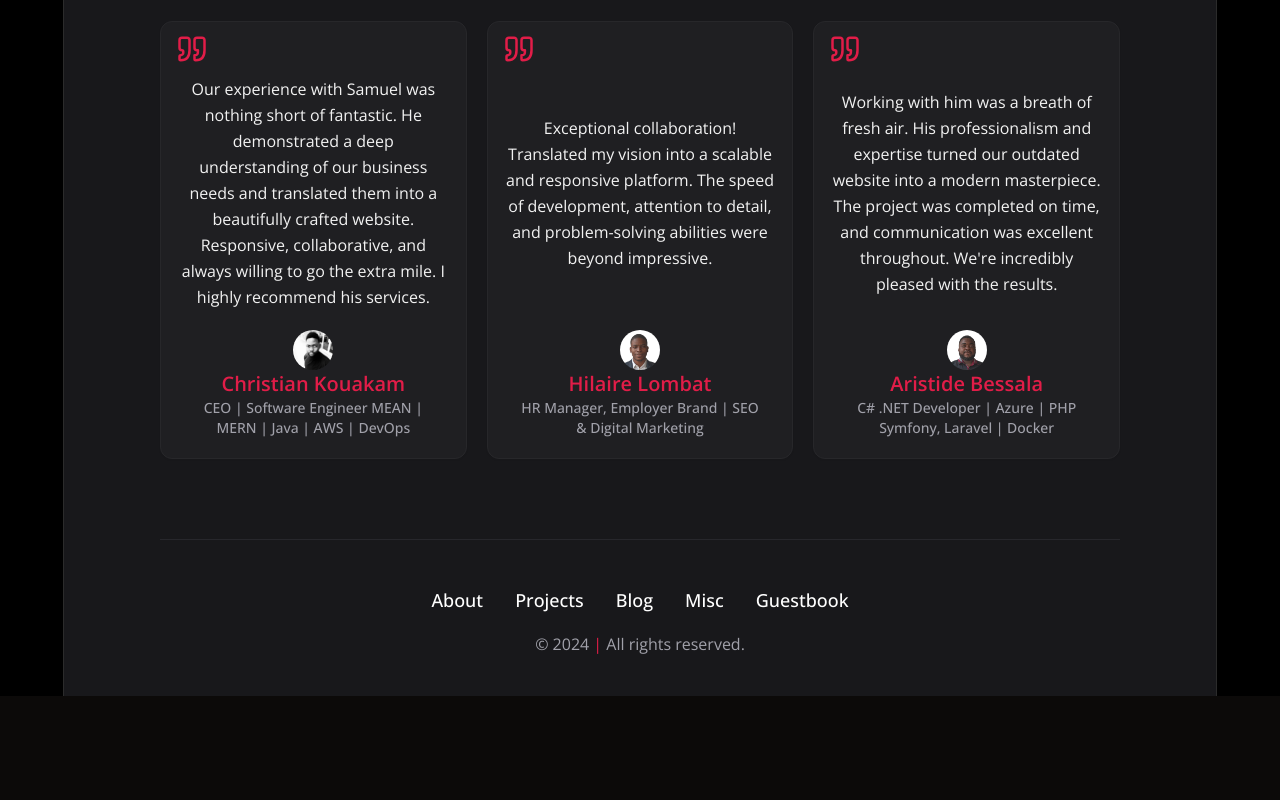
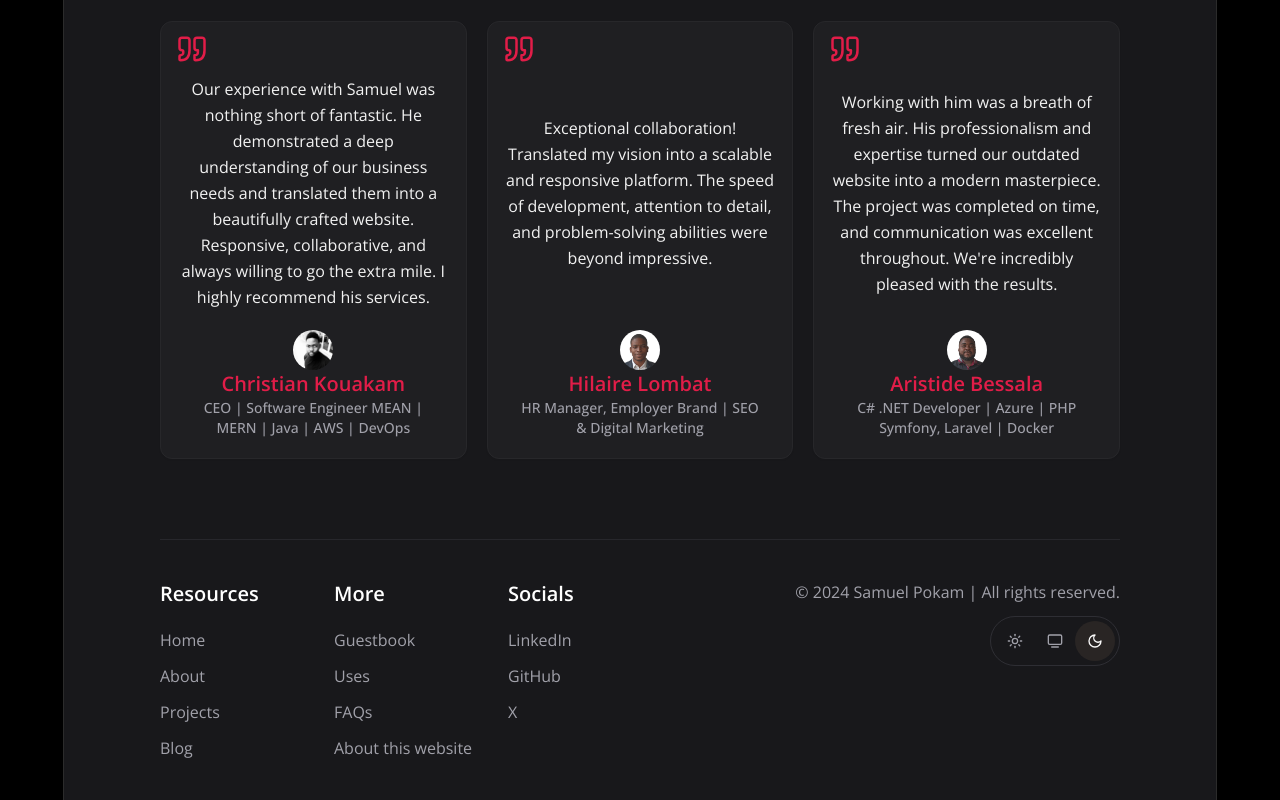
Before and after one commit to RinKhimera/rinkhimera-portfolio, a Next.js app: page /about in a window 1280 px wide. Shown: the part 1281-2081 px from the top of the page. Before the commit the page ends 1977 px from the top, so only its background shows below. Built offline with nearby package versions, Linux system fonts and the light colour scheme.

Commit message:
sitefooter changes

```diff
--- a/components/home/ExploreCard.tsx
+++ b/components/home/ExploreCard.tsx
@@ -6,8 +6,8 @@ import Link from "next/link"
 
 export const ExploreCard = () => {
   const exploreLinks = [
-    { name: "FAQs", link: "/faq" },
-    { name: "Uses", link: "Uses" },
+    { name: "FAQs", link: "/miscellaneous/faq" },
+    { name: "Uses", link: "miscellaneous/uses" },
     { name: "Blog", link: "/blog" },
     { name: "Projects", link: "/projects" },
   ]
--- a/components/shared/SiteFooter.tsx
+++ b/components/shared/SiteFooter.tsx
@@ -1,6 +1,8 @@
-import { Button } from "@/components/ui/button"
-import { navigationLinks } from "@/constants"
+import { Toggle } from "@/components/ui/toggle"
+import { footerLinks } from "@/constants"
+import { Moon, Sun, Tv2 } from "lucide-react"
 import Link from "next/link"
+import { FooterToggle } from "./theme-toggle"
 
 export const SiteFooter = () => {
   const getCurrentYear = () => {
@@ -8,27 +10,67 @@ export const SiteFooter = () => {
   }
   const currentYear = getCurrentYear()
 
+  const resourceLinks = footerLinks.find((type) => type.name === "Resources")
+  const moreLinks = footerLinks.find((type) => type.name === "More")
+  const socialLinks = footerLinks.find((type) => type.name === "Socials")
+
   return (
-    <footer className="mt-20">
-      <div className="border-t border-zinc-100 py-10 dark:border-zinc-700/40">
-        <div className="flex flex-col items-center justify-between gap-3">
-          <div className="flex flex-wrap justify-center">
-            {navigationLinks.map((link, index) => (
-              <Button
-                variant="link"
-                key={index}
-                className="text-lg transition hover:text-primary"
-                asChild
+    <footer className="mt-20 flex flex-col gap-10 border-t border-zinc-100 py-10 dark:border-zinc-700/40 lg:flex-row lg:justify-between">
+      <div className="flex flex-wrap gap-x-6 gap-y-8">
+        <div className="w-[150px] space-y-5">
+          <h2 className="text-xl font-semibold">Resources</h2>
+          <div className="flex flex-col space-y-3 text-muted-foreground">
+            {resourceLinks?.links.map((link) => (
+              <Link
+                key={link.name}
+                href={link.url}
+                className="transition hover:text-zinc-800 hover:dark:text-zinc-100"
               >
-                <Link href={link.href}>{link.text}</Link>
-              </Button>
+                {link.name}
+              </Link>
             ))}
           </div>
-          <p className="text-muted-foreground">
-            © {currentYear} <span className="text-primary">|</span> All rights
-            reserved.
-          </p>
         </div>
+
+        <div className="w-[150px] space-y-5">
+          <h2 className="text-xl font-semibold">More</h2>
+          <div className="flex flex-col space-y-3 text-muted-foreground">
+            {moreLinks?.links.map((link) => (
+              <Link
+                key={link.name}
+                href={link.url}
+                className="transition hover:text-zinc-800 hover:dark:text-zinc-100"
+              >
+                {link.name}
+              </Link>
+            ))}
+          </div>
+        </div>
+
+        <div className="w-[150px] space-y-5">
+          <h2 className="text-xl font-semibold">Socials</h2>
+          <div className="flex flex-col space-y-3 text-muted-foreground">
+            {socialLinks?.links.map((link) => (
+              <Link
+                key={link.name}
+                href={link.url}
+                target="_blank"
+                rel="noopener noreferrer"
+                className="transition hover:text-zinc-800 hover:dark:text-zinc-100"
+              >
+                {link.name}
+              </Link>
+            ))}
+          </div>
+        </div>
+      </div>
+
+      <div className="flex flex-col gap-3 lg:items-end lg:text-right">
+        <p className="text-muted-foreground">
+          © {currentYear} Samuel Pokam | All rights reserved.
+        </p>
+
+        <FooterToggle />
       </div>
     </footer>
   )
--- a/components/shared/SiteHeader.tsx
+++ b/components/shared/SiteHeader.tsx
@@ -2,7 +2,7 @@
 
 import { MobileMenu } from "@/components/shared/MobileMenu"
 import { MotionDiv } from "@/components/shared/MotionFragment"
-import { ModeToggle } from "@/components/shared/theme-toggle"
+import { HeaderToggle } from "@/components/shared/theme-toggle"
 import { Avatar, AvatarFallback, AvatarImage } from "@/components/ui/avatar"
 import { buttonVariants } from "@/components/ui/button"
 import { navigationLinks } from "@/constants"
@@ -100,7 +100,7 @@ export const SiteHeader = () => {
             <Mail />
           </Link>
 
-          <ModeToggle />
+          <HeaderToggle />
 
           {/* Mobile Menu */}
           <MobileMenu />
--- a/components/shared/theme-toggle.tsx
+++ b/components/shared/theme-toggle.tsx
@@ -1,8 +1,4 @@
 "use client"
-
-import { MoonIcon, SunIcon } from "lucide-react"
-import { useTheme } from "next-themes"
-import * as React from "react"
 
 import { Button } from "@/components/ui/button"
 import {
@@ -11,8 +7,12 @@ import {
   DropdownMenuItem,
   DropdownMenuTrigger,
 } from "@/components/ui/dropdown-menu"
+import { Toggle } from "@/components/ui/toggle"
+import { Moon, MoonIcon, Sun, SunIcon, Tv2 } from "lucide-react"
+import { useTheme } from "next-themes"
+import * as React from "react"
 
-export const ModeToggle = () => {
+export const HeaderToggle = () => {
   const { setTheme } = useTheme()
 
   return (
@@ -38,3 +38,63 @@ export const ModeToggle = () => {
     </DropdownMenu>
   )
 }
+
+export const FooterToggle = () => {
+  const { setTheme, theme } = useTheme()
+  const [isLoading, setIsLoading] = React.useState(true)
+
+  React.useEffect(() => {
+    // When the theme is available, set isLoading to false
+    if (theme !== undefined) {
+      setIsLoading(false)
+    }
+  }, [theme]) // Run this effect whenever the theme changes
+
+  // Render loading state until the theme is available
+  if (isLoading) {
+    return null
+  }
+
+  console.log(theme)
+
+  return (
+    <div className="w-fit rounded-full border border-zinc-200 px-1 py-1 dark:border-zinc-600/40">
+      <Toggle
+        className="text-muted-foreground hover:text-inherit"
+        aria-label="Toggle light mode"
+        pressed={theme === "light"}
+        onPressedChange={(pressed) => {
+          if (pressed) {
+            setTheme("light")
+          }
+        }}
+      >
+        <Sun className="h-4 w-4" />
+      </Toggle>
+      <Toggle
+        className="text-muted-foreground hover:text-inherit"
+        aria-label="Toggle system mode"
+        pressed={theme === "system"}
+        onPressedChange={(pressed) => {
+          if (pressed) {
+            setTheme("system")
+          }
+        }}
+      >
+        <Tv2 className="h-4 w-4" />
+      </Toggle>
+      <Toggle
+        className="text-muted-foreground hover:text-inherit"
+        aria-label="Toggle dark mode"
+        pressed={theme === "dark"}
+        onPressedChange={(pressed) => {
+          if (pressed) {
+            setTheme("dark")
+          }
+        }}
+      >
+        <Moon className="h-4 w-4" />
+      </Toggle>
+    </div>
+  )
+}
--- /dev/null
+++ b/components/ui/toggle.tsx
@@ -0,0 +1,45 @@
+"use client"
+
+import * as TogglePrimitive from "@radix-ui/react-toggle"
+import { cva, type VariantProps } from "class-variance-authority"
+import * as React from "react"
+
+import { cn } from "@/lib/utils"
+
+const toggleVariants = cva(
+  "inline-flex items-center justify-center rounded-full text-sm font-medium ring-offset-background transition-colors hover:bg-muted hover:text-muted-foreground focus-visible:outline-none focus-visible:ring-2 focus-visible:ring-ring focus-visible:ring-offset-2 disabled:pointer-events-none disabled:opacity-50 data-[state=on]:bg-accent data-[state=on]:text-accent-foreground",
+  {
+    variants: {
+      variant: {
+        default: "bg-transparent",
+        outline:
+          "border border-input bg-transparent hover:bg-accent hover:text-accent-foreground",
+      },
+      size: {
+        default: "h-10 px-3",
+        sm: "h-9 px-2.5",
+        lg: "h-11 px-5",
+      },
+    },
+    defaultVariants: {
+      variant: "default",
+      size: "default",
+    },
+  },
+)
+
+const Toggle = React.forwardRef<
+  React.ElementRef<typeof TogglePrimitive.Root>,
+  React.ComponentPropsWithoutRef<typeof TogglePrimitive.Root> &
+    VariantProps<typeof toggleVariants>
+>(({ className, variant, size, ...props }, ref) => (
+  <TogglePrimitive.Root
+    ref={ref}
+    className={cn(toggleVariants({ variant, size, className }))}
+    {...props}
+  />
+))
+
+Toggle.displayName = TogglePrimitive.Root.displayName
+
+export { Toggle, toggleVariants }
--- a/constants/index.tsx
+++ b/constants/index.tsx
@@ -10,6 +10,35 @@ export const navigationLinks = [
   { href: "/blog", text: "Blog" },
   { href: "/miscellaneous", text: "Misc" },
   { href: "/guestbook", text: "Guestbook" },
+]
+
+export const footerLinks = [
+  {
+    name: "Resources",
+    links: [
+      { name: "Home", url: "/" },
+      { name: "About", url: "/about" },
+      { name: "Projects", url: "/projects" },
+      { name: "Blog", url: "/blog" },
+    ],
+  },
+  {
+    name: "More",
+    links: [
+      { name: "Guestbook", url: "/guestbook" },
+      { name: "Uses", url: "/miscellaneous/uses" },
+      { name: "FAQs", url: "/miscellaneous/faq" },
+      { name: "About this website", url: "/miscellaneous/website" },
+    ],
+  },
+  {
+    name: "Socials",
+    links: [
+      { name: "LinkedIn", url: "https://www.linkedin.com/in/samuel-pokam/" },
+      { name: "GitHub", url: "https://github.com/RinKhimera" },
+      { name: "X", url: "https://twitter.com/rin_khimera" },
+    ],
+  },
 ]
 
 export const miscLinks = [
--- a/package.json
+++ b/package.json
@@ -26,6 +26,7 @@
     "@radix-ui/react-slot": "^1.0.2",
     "@radix-ui/react-tabs": "^1.0.4",
     "@radix-ui/react-toast": "^1.1.4",
+    "@radix-ui/react-toggle": "^1.0.3",
     "@radix-ui/react-tooltip": "^1.0.7",
     "@types/node": "20.5.9",
     "@types/react": "18.2.21",
```
Also changed, not shown: 1 other file (tests, documents, lock files or other folders).
